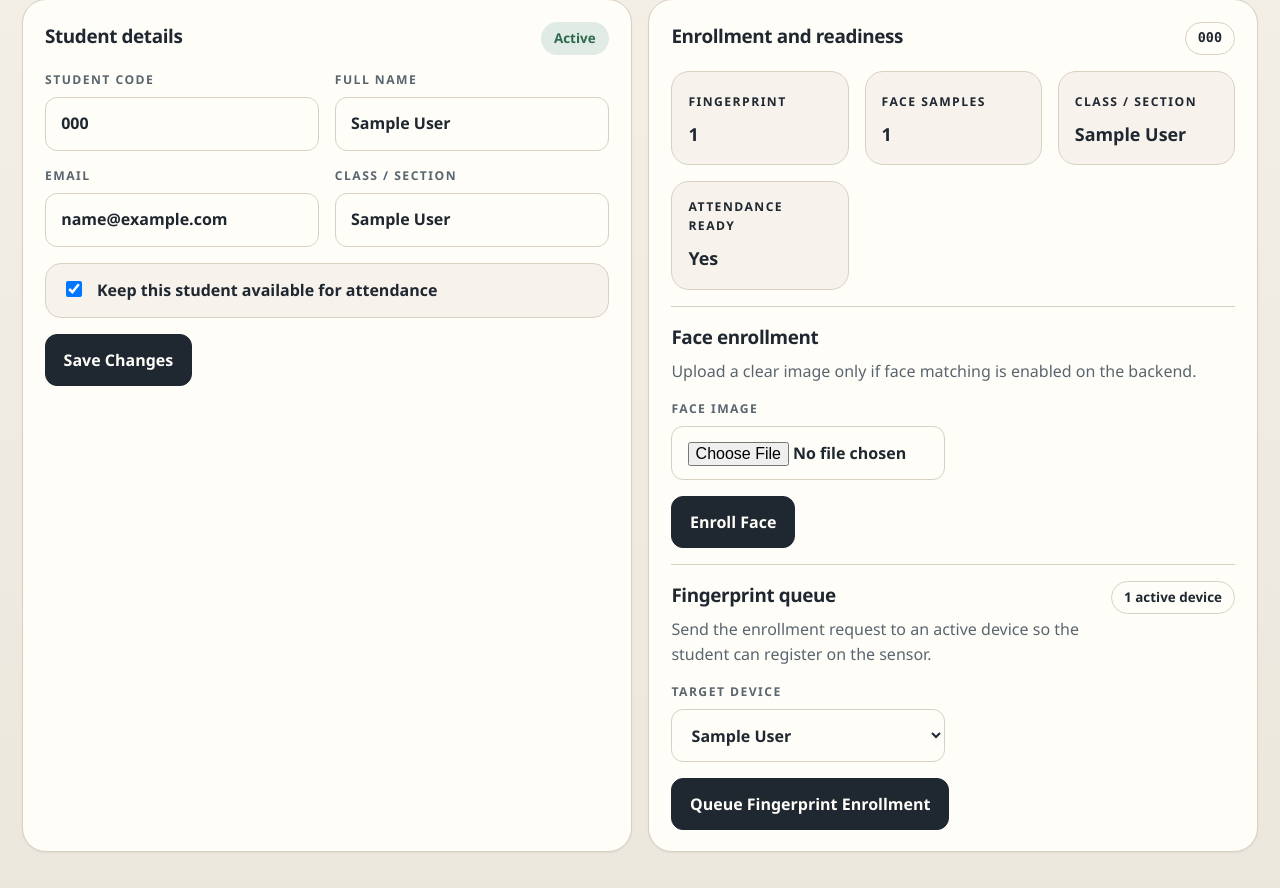
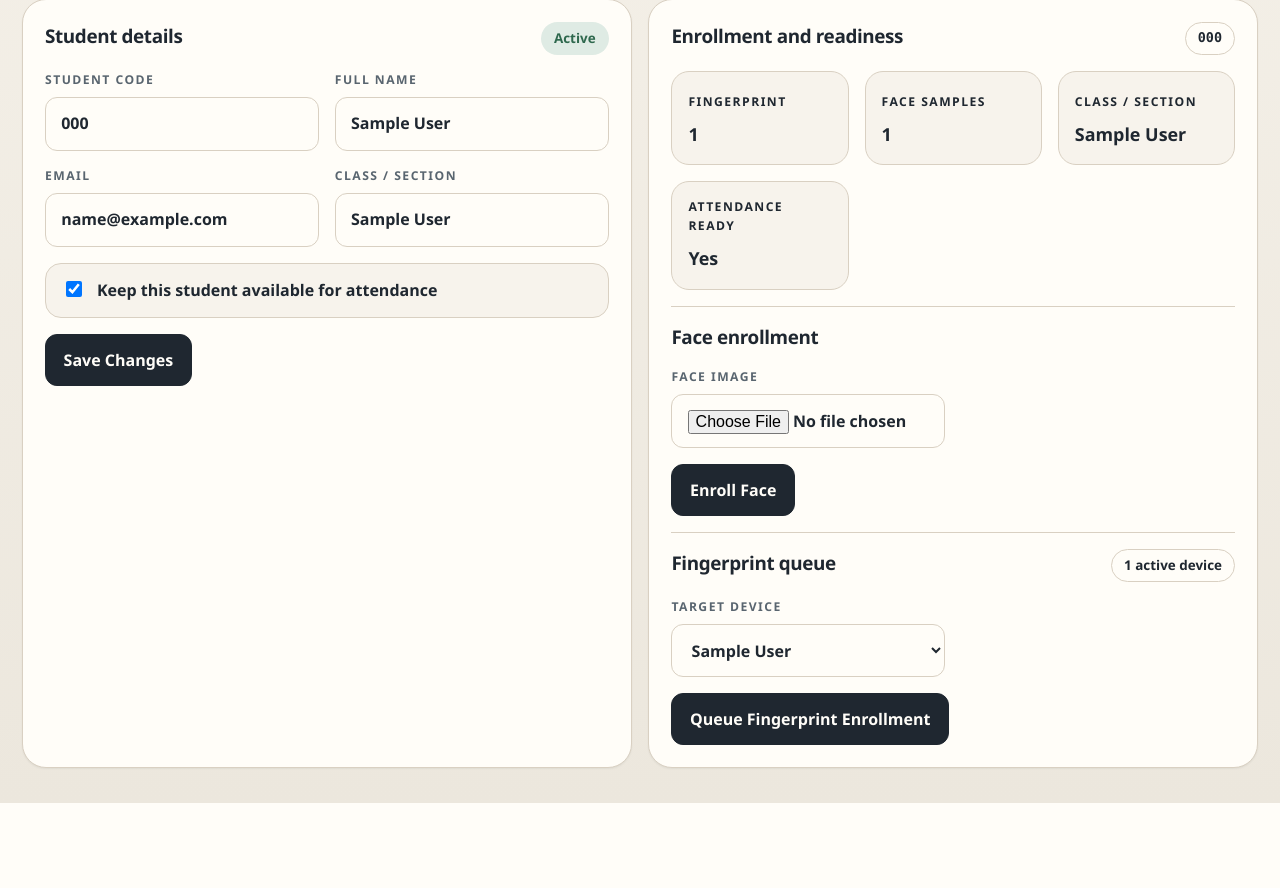
Before and after one commit to bva0308/attendance-system, a Flask app: page /students/1 in a window 1280 px wide. Shown: the part 293-1181 px from the top of the page. After the commit the page ends 1096 px from the top, so only its background shows below. Run offline with Flask 3, Linux system fonts and the light colour scheme; the visitor is signed in with stand-in values (Sample User, id 1); tables that the repository leaves empty hold one stand-in row (values such as "Sample post").

Commit message:
Remove card-subtitle from face and fingerprint enrollment sections

```diff
--- a/web/templates/student_form.html
+++ b/web/templates/student_form.html
@@ -86,7 +86,6 @@
       <div class="card-header">
         <div>
           <h4 class="card-title">Face enrollment</h4>
-          <p class="card-subtitle">Upload a clear image only if face matching is enabled on the backend.</p>
         </div>
       </div>
       <form method="post" action="{{ url_for('students.upload_face', student_id=student.id) }}" enctype="multipart/form-data" class="grid-form">
@@ -104,7 +103,6 @@
       <div class="card-header">
         <div>
           <h4 class="card-title">Fingerprint queue</h4>
-          <p class="card-subtitle">Send the enrollment request to an active device so the student can register on the sensor.</p>
         </div>
         <span class="status-pill status-pill-outline">{{ devices|length }} active device{{ '' if devices|length == 1 else 's' }}</span>
       </div>
```
